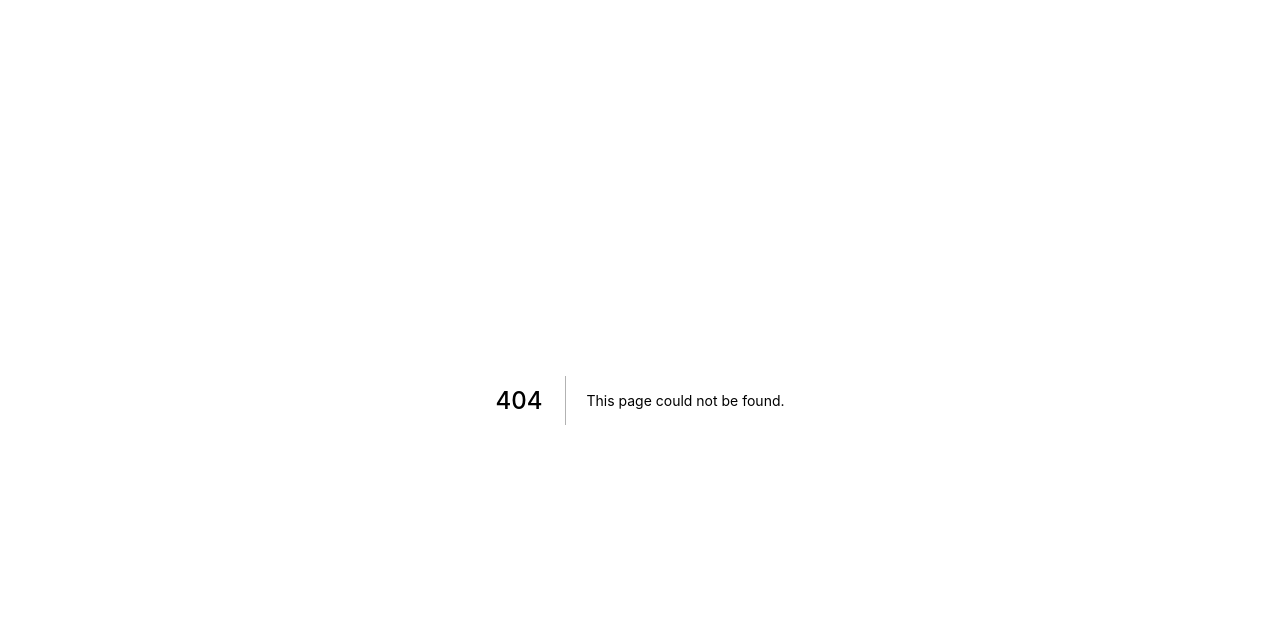
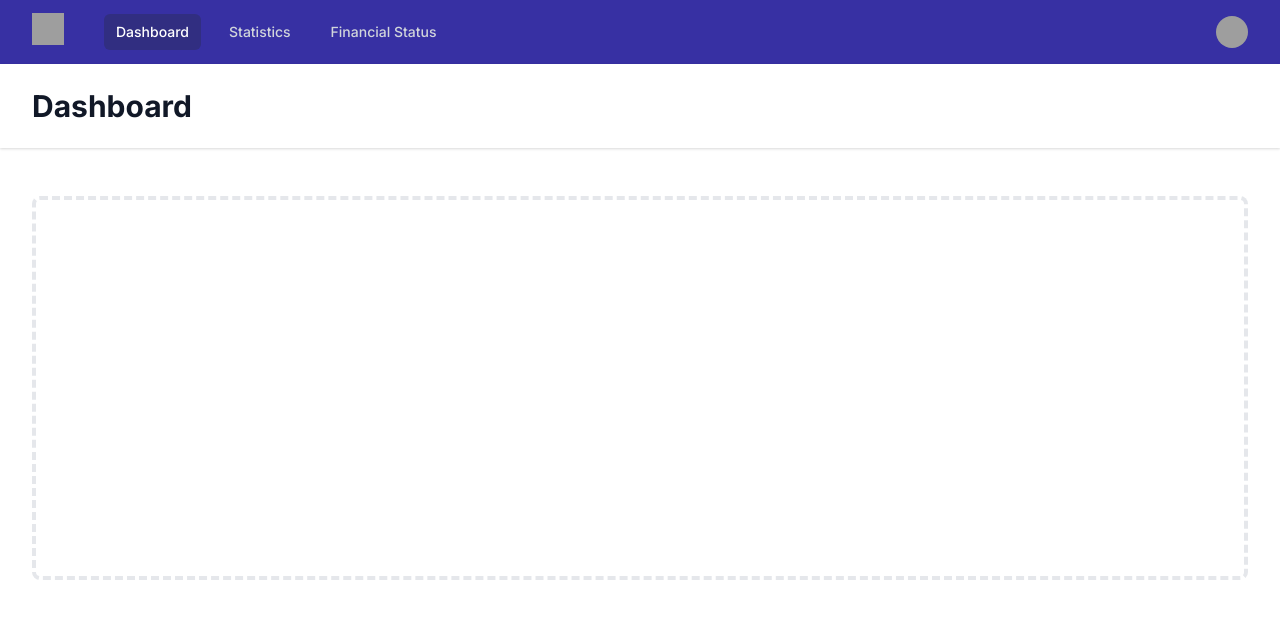
Before and after one commit to acatzk/financial-tracker, a Next.js app: page /home in a window 1280 px wide. Before the commit this address had no page. Shown: the top 618 px of the page. Built offline with nearby package versions, Linux system fonts and the light colour scheme; grey boxes are pictures that could not be loaded; what tailwindcss-scrollbar would draw is missing.

Commit message:
feat: initial home layout (#3)

```diff
--- /dev/null
+++ b/components/Header.tsx
@@ -0,0 +1,165 @@
+import React from 'react'
+import { classNames } from 'utils'
+import { Fragment } from 'react'
+import { Disclosure, Menu, Transition } from '@headlessui/react'
+import { MenuIcon, XIcon } from '@heroicons/react/outline'
+import Image from 'next/image'
+
+interface HeaderProps {
+  user: any
+  navigation: any
+  userNavigation: any
+}
+
+const Header: React.FC<HeaderProps> = ({ user, navigation, userNavigation }) => {
+  return (
+    <Disclosure as="nav" className="bg-indigo-800">
+      {({ open }) => (
+        <>
+          <div className="max-w-7xl mx-auto px-4 sm:px-6 lg:px-8">
+            <div className="flex items-center justify-between h-16">
+              <div className="flex items-center">
+                <div className="flex-shrink-0">
+                  <Image
+                    width={32}
+                    height={32}
+                    src="https://tailwindui.com/img/logos/workflow-mark-indigo-500.svg"
+                    alt="Workflow"
+                    layout="intrinsic"
+                  />
+                </div>
+                <div className="hidden md:block">
+                  <div className="ml-10 flex items-baseline space-x-4">
+                    {navigation.map((item) => (
+                      <a
+                        key={item.name}
+                        href={item.href}
+                        className={classNames(
+                          item.current
+                            ? 'bg-indigo-900 text-white'
+                            : 'text-gray-300 hover:bg-indigo-700 hover:text-white',
+                          'px-3 py-2 rounded-md text-sm font-medium'
+                        )}
+                        aria-current={item.current ? 'page' : undefined}>
+                        {item.name}
+                      </a>
+                    ))}
+                  </div>
+                </div>
+              </div>
+              <div className="hidden md:block">
+                <div className="ml-4 flex items-center md:ml-6">
+                  {/* Profile dropdown */}
+                  <Menu as="div" className="ml-3 relative">
+                    <div>
+                      <Menu.Button className="max-w-xs bg-indigo-800 rounded-full flex items-center text-sm focus:outline-none focus:ring-2 focus:ring-offset-2 focus:ring-offset-indigo-800 focus:ring-white">
+                        <span className="sr-only">Open user menu</span>
+                        <Image
+                          width={32}
+                          height={32}
+                          className="rounded-full"
+                          src={user.imageUrl}
+                          alt=""
+                          layout="intrinsic"
+                        />
+                      </Menu.Button>
+                    </div>
+                    <Transition
+                      as={Fragment}
+                      enter="transition ease-out duration-100"
+                      enterFrom="transform opacity-0 scale-95"
+                      enterTo="transform opacity-100 scale-100"
+                      leave="transition ease-in duration-75"
+                      leaveFrom="transform opacity-100 scale-100"
+                      leaveTo="transform opacity-0 scale-95">
+                      <Menu.Items className="origin-top-right absolute right-0 mt-2 w-48 rounded-md shadow-lg py-1 bg-white ring-1 ring-black ring-opacity-5 focus:outline-none">
+                        {userNavigation.map((item) => (
+                          <Menu.Item key={item.name}>
+                            {({ active }) => (
+                              <a
+                                href={item.href}
+                                className={classNames(
+                                  active ? 'bg-gray-100' : '',
+                                  'block px-4 py-2 text-sm text-gray-700'
+                                )}>
+                                {item.name}
+                              </a>
+                            )}
+                          </Menu.Item>
+                        ))}
+                      </Menu.Items>
+                    </Transition>
+                  </Menu>
+                </div>
+              </div>
+              <div className="-mr-2 flex md:hidden">
+                {/* Mobile menu button */}
+                <Disclosure.Button className="bg-indigo-800 inline-flex items-center justify-center p-2 rounded-md text-indigo-400 hover:text-white hover:bg-indigo-700 focus:outline-none focus:ring-2 focus:ring-offset-2 focus:ring-offset-gray-800 focus:ring-white">
+                  <span className="sr-only">Open main menu</span>
+                  {open ? (
+                    <XIcon className="block h-6 w-6" aria-hidden="true" />
+                  ) : (
+                    <MenuIcon className="block h-6 w-6" aria-hidden="true" />
+                  )}
+                </Disclosure.Button>
+              </div>
+            </div>
+          </div>
+
+          <Disclosure.Panel className="md:hidden">
+            <div className="px-2 pt-2 pb-3 space-y-1 sm:px-3">
+              {navigation.map((item) => (
+                <Disclosure.Button
+                  key={item.name}
+                  as="a"
+                  href={item.href}
+                  className={classNames(
+                    item.current
+                      ? 'bg-indigo-900 text-white'
+                      : 'text-gray-300 hover:bg-gray-700 hover:text-white',
+                    'block px-3 py-2 rounded-md text-base font-medium'
+                  )}
+                  aria-current={item.current ? 'page' : undefined}>
+                  {item.name}
+                </Disclosure.Button>
+              ))}
+            </div>
+            <div className="pt-4 pb-3 border-t border-indigo-700">
+              <div className="flex items-center px-5">
+                <div className="flex-shrink-0">
+                  <Image
+                    width={40}
+                    height={40}
+                    className="rounded-full"
+                    src={user.imageUrl}
+                    alt=""
+                    layout="intrinsic"
+                  />
+                </div>
+                <div className="ml-3">
+                  <div className="text-base font-medium leading-none text-white">{user.name}</div>
+                  <div className="text-sm font-medium leading-none text-indigo-400">
+                    {user.email}
+                  </div>
+                </div>
+              </div>
+              <div className="mt-3 px-2 space-y-1">
+                {userNavigation.map((item) => (
+                  <Disclosure.Button
+                    key={item.name}
+                    as="a"
+                    href={item.href}
+                    className="block px-3 py-2 rounded-md text-base font-medium text-gray-400 hover:text-white hover:bg-indigo-700">
+                    {item.name}
+                  </Disclosure.Button>
+                ))}
+              </div>
+            </div>
+          </Disclosure.Panel>
+        </>
+      )}
+    </Disclosure>
+  )
+}
+
+export default Header
--- a/components/Layout.tsx
+++ b/components/Layout.tsx
@@ -8,12 +8,12 @@ interface LayoutProps {
 
 const Layout: React.FC<LayoutProps> = ({ children, metaHead }) => {
   return (
-    <div>
+    <React.Fragment>
       <Head>
         <title>Financial Tracker | {metaHead}</title>
       </Head>
-      {children}
-    </div>
+      <div className="min-h-screen antialiase">{children}</div>
+    </React.Fragment>
   )
 }
 
--- a/next.config.js
+++ b/next.config.js
@@ -5,7 +5,8 @@ module.exports = {
     domains: [
       'tailwindui.com',
       'images.unsplash.com',
-      'media.istockphoto.com'
+      'media.istockphoto.com',
+      'avatars.githubusercontent.com'
     ]
   }
 }
--- /dev/null
+++ b/pages/home.tsx
@@ -0,0 +1,45 @@
+import Layout from 'components/Layout'
+import { NextPage } from 'next'
+import React from 'react'
+import Header from 'components/Header'
+
+const user = {
+  name: 'Joshua Galit',
+  email: 'joshuaimalay@gmail.com',
+  imageUrl: 'https://avatars.githubusercontent.com/u/38458781?v=4'
+}
+const navigation = [
+  { name: 'Dashboard', href: '#', current: true },
+  { name: 'Statistics', href: '#', current: false },
+  { name: 'Financial Status', href: '#', current: false }
+]
+const userNavigation = [
+  { name: 'Your Profile', href: '#' },
+  { name: 'Sign out', href: '#' }
+]
+
+const Home: NextPage = () => {
+  return (
+    <Layout metaHead="Home">
+      <Header user={user} navigation={navigation} userNavigation={userNavigation} />
+
+      <header className="bg-white shadow">
+        <div className="max-w-7xl mx-auto py-6 px-4 sm:px-6 lg:px-8">
+          <h1 className="text-3xl font-bold text-gray-900">Dashboard</h1>
+        </div>
+      </header>
+
+      <main>
+        <div className="max-w-7xl mx-auto py-6 sm:px-6 lg:px-8">
+          {/* Replace with your content */}
+          <div className="px-4 py-6 sm:px-0">
+            <div className="border-4 border-dashed border-gray-200 rounded-lg h-96" />
+          </div>
+          {/* /End replace */}
+        </div>
+      </main>
+    </Layout>
+  )
+}
+
+export default Home
--- a/pages/index.tsx
+++ b/pages/index.tsx
@@ -5,7 +5,7 @@ import { classNames } from 'utils'
 import LoginDialog from 'components/LoginDialog'
 import { useState } from 'react'
 
-const index: NextPage = () => {
+const Index: NextPage = () => {
   const [open, setOpen] = useState(false)
 
   return (
@@ -57,4 +57,4 @@ const index: NextPage = () => {
   )
 }
 
-export default index
+export default Index
```
